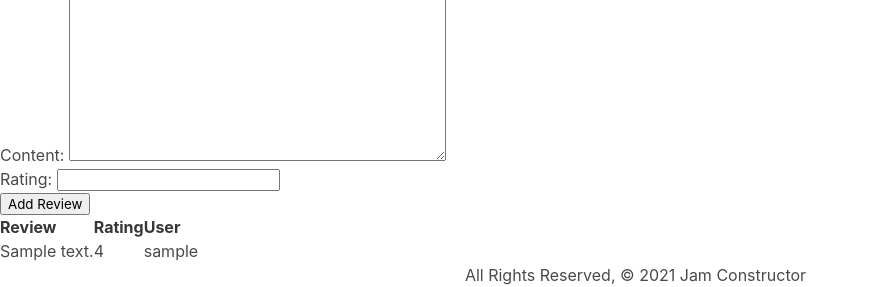
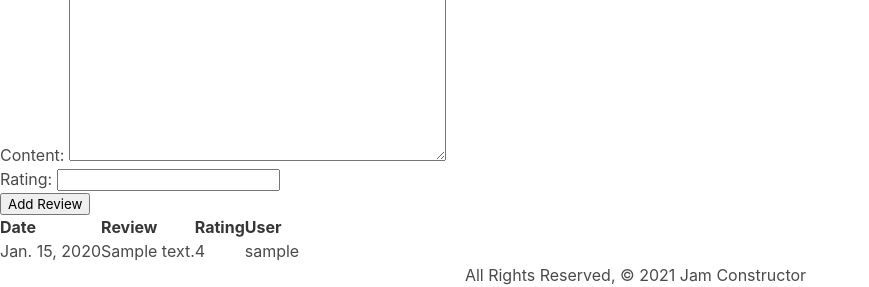
Before and after one commit to andrewpaparella/Jam_Constructor, a Django app: page /playlists/1/ in a window 1280 px wide. Shown: the part 535-822 px from the top of the page, without its empty margins (0-869 px from the left). Run offline with Django 3.2, Linux system fonts and the light colour scheme; a user stored in the database is signed in; tables that the repository leaves empty hold one stand-in row (values such as "Sample post").

Commit message:
orders reviews by date

```diff
--- a/main_app/models.py
+++ b/main_app/models.py
@@ -50,6 +50,9 @@ class ReviewPlaylist(models.Model):
         on_delete=models.CASCADE,
     )
 
+    class Meta:
+        ordering = ['-date']
+
 class ReviewSong(models.Model):
     content = TextField(max_length=250)
     rating = IntegerField(max_length=1)
@@ -60,3 +63,6 @@ class ReviewSong(models.Model):
         User,
         on_delete=models.CASCADE,
     )
+
+    class Meta:
+        ordering = ['-date']
--- a/main_app/templates/playlists/details.html
+++ b/main_app/templates/playlists/details.html
@@ -130,11 +130,12 @@
                 </form>
                     <table class="striped">
                 <thead>
-                    <tr><th>Review</th><th>Rating</th><th>User</th></tr>
+                    <tr><th>Date</th><th>Review</th><th>Rating</th><th>User</th></tr>
                 </thead>
                 <tbody>
                     {% for review in playlist.reviewplaylist_set.all %}
                     <tr>
+                        <td>{{review.date}}</td>
                         <td>{{review.content}}</td>
                         <td>{{review.rating}}</td>
                         <td>{{review.user.username}}</td>
--- a/main_app/templates/songs/details.html
+++ b/main_app/templates/songs/details.html
@@ -21,11 +21,12 @@
                 </form>
                     <table class="striped">
                 <thead>
-                    <tr><th>Review</th><th>Rating</th><th>User</th></tr>
+                    <tr><th>Date</th><th>Review</th><th>Rating</th><th>User</th></tr>
                 </thead>
                 <tbody>
                     {% for review in song.reviewsong_set.all %}
                     <tr>
+                        <td>{{review.date}}</td>
                         <td>{{review.content}}</td>
                         <td>{{review.rating}}</td>
                         <td>{{review.user.username}}</td>
```
